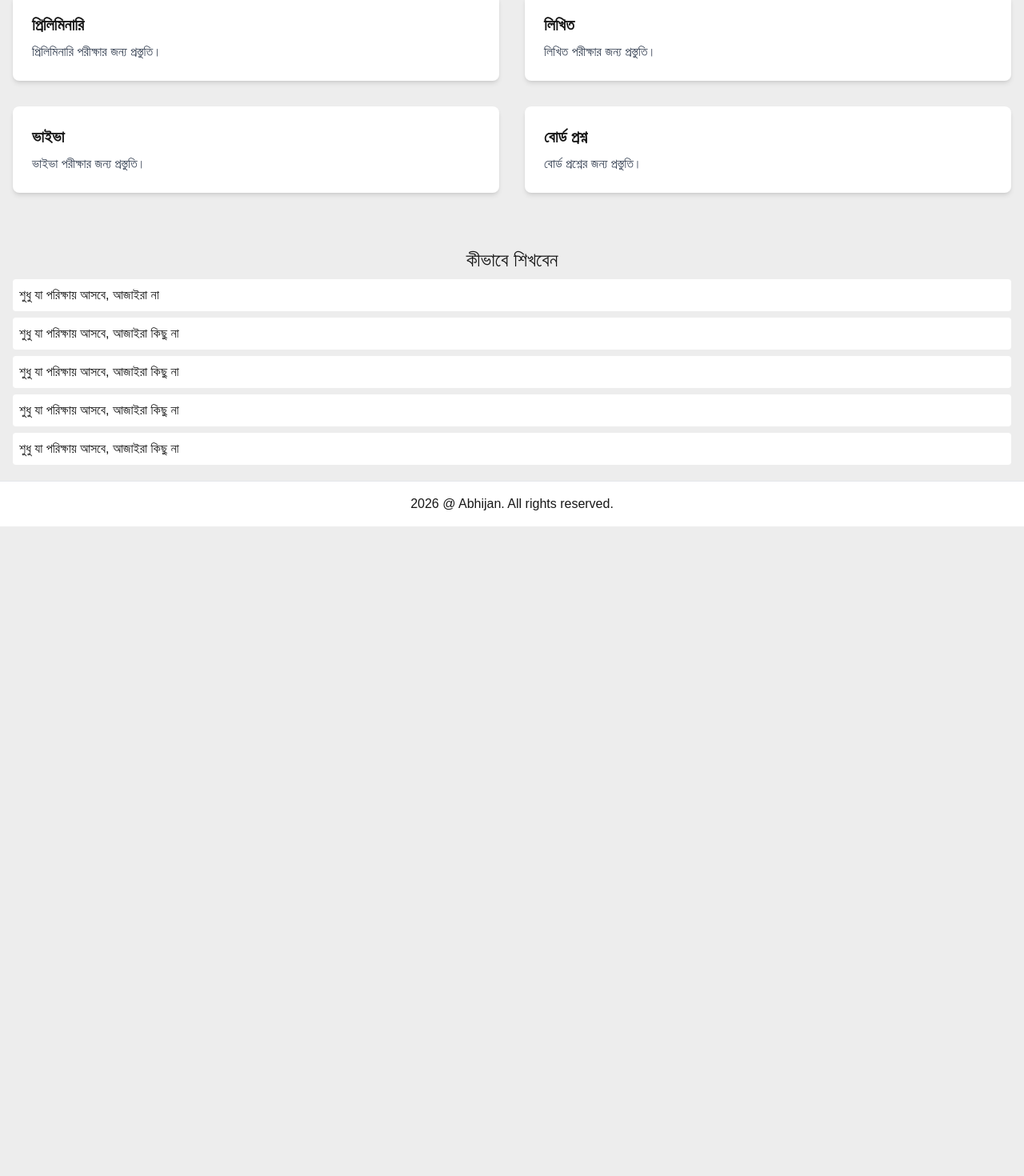
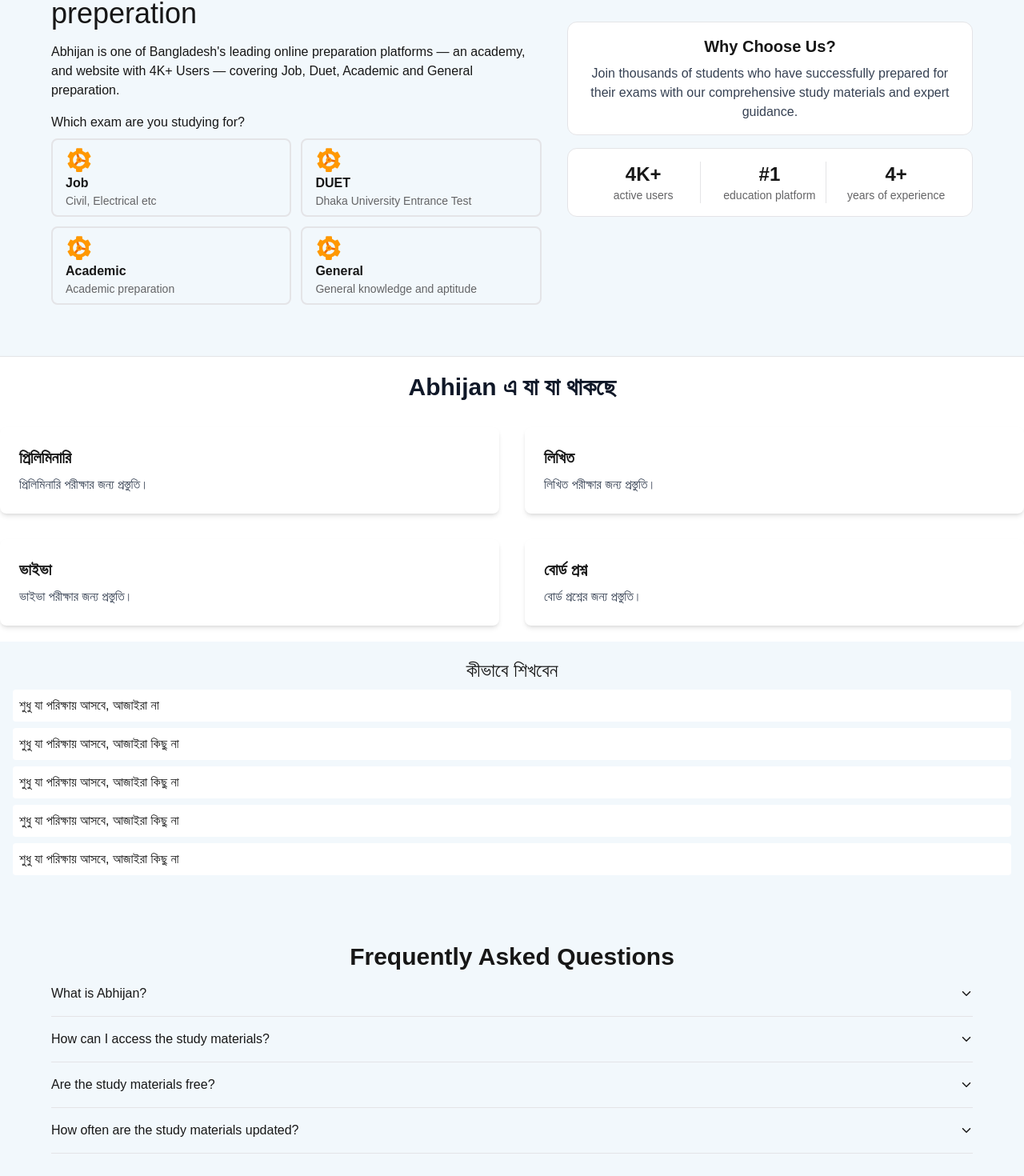
Before and after one commit to laxmancroy/abhijan, a Next.js app: page / in a window 1280 px wide. Shown: the part 203-1673 px from the top of the page at 80% size. Before the commit the page ends 861 px from the top, so only its background shows below. Built offline with nearby package versions, Linux system fonts and the light colour scheme.

Commit message:
modifying hero section and added faq section

```diff
--- a/app/globals.css
+++ b/app/globals.css
@@ -1,17 +1,62 @@
 @import "tailwindcss";
 
 :root {
-  --background: #ededed;
+  /* Light Theme */
+  --background: #f2f8fc;
   --foreground: #171717;
-  --popup: #ffffff;
-  --border: #e5e7eb;
+
+  --card: #ffffff;
+  --card-foreground: #09090b;
+
+  --popover: #ffffff;
+  --popover-foreground: #09090b;
+
+  --primary: #18181b;
+  --primary-foreground: #fafafa;
+
+  --secondary: #f4f4f5;
+  --secondary-foreground: #18181b;
+
+  --muted: #f4f4f5;
+  --muted-foreground: #646466;
+
+  --accent: #f4f5f5;
+  --accent-foreground: #18181b;
+
+  /* This is for any button in my website */
+  --button: #4F46E5;
+  --button-foreground: #FFFFFF;
+
+  --border: #e4e4e7;
 }
 
 @theme inline {
   --color-background: var(--background);
   --color-foreground: var(--foreground);
-  --color-popup: var(--popup);
+
+  --color-card: var(--card);
+  --color-card-foreground: var(--card-foreground);
+
+  --color-popover: var(--popover);
+  --color-popover-foreground: var(--popover-foreground);
+
+  --color-primary: var(--primary);
+  --color-primary-foreground: var(--primary-foreground);
+
+  --color-secondary: var(--secondary);
+  --color-secondary-foreground: var(--secondary-foreground);
+
+  --color-muted: var(--muted);
+  --color-muted-foreground: var(--muted-foreground);
+
+  --color-accent: var(--accent);
+  --color-accent-foreground: var(--accent-foreground);
+
+  --color-button: var(--button);
+  --color-button-foreground: var(--button-foreground);
+
   --color-border: var(--border);
+
   --font-sans: var(--font-geist-sans);
   --font-mono: var(--font-geist-mono);
 }
--- a/app/layout.tsx
+++ b/app/layout.tsx
@@ -26,7 +26,7 @@ export default function RootLayout({ children }: LayoutProps<"/">) {
       lang="en"
       className={`${geistSans.variable} ${geistMono.variable} h-full antialiased`}
     >
-      <body className="min-h-full flex flex-col">
+      <body>
         <Header />
         {children}
         <Footer />
--- a/app/page.tsx
+++ b/app/page.tsx
@@ -1,4 +1,5 @@
 import Hero from "@/components/layout/Hero";
+import Faq from "@/components/ui/Faq";
 import Features from "@/components/ui/Features";
 import How from "@/components/ui/How";
 
@@ -9,6 +10,7 @@ export default function Home() {
       <Hero />
       <Features />
       <How />
+      <Faq />
     </>
   );
 }
--- a/components/layout/Header.tsx
+++ b/components/layout/Header.tsx
@@ -16,7 +16,7 @@ const navMenu = [
 const Header = () => {
     const [isMobileMenuOpen, setIsMobileMenuOpen] = useState(false);
     return (
-        <header className="sticky top-0 z-50 h-14 w-full border-b border-border bg-popup text-foreground px-4 py-2 flex justify-between md:justify-around items-center">
+        <header className="sticky top-0 z-50 h-14 w-full border-b border-border bg-card text-card-foreground px-4 py-2 flex justify-between md:justify-around items-center">
             <Link href="/" className="block text-xl">Abhijan</Link>
 
             <div className="flex">
@@ -50,7 +50,7 @@ const Header = () => {
             {/* Mobile Navigation Menu Bar */}
             {
                 isMobileMenuOpen &&
-                <nav className="fixed right-0 top-14 bottom-0 z-40 flex w-1/2 flex-col overflow-y-auto border-l border-gray-200 bg-white shadow-lg md:hidden">
+                <nav className="fixed right-0 top-14 bottom-0 z-40 flex w-1/2 flex-col overflow-y-auto border-l border-gray-200 bg-card shadow-lg md:hidden">
                 {
                     navMenu.map((item) => (
                         <Link key={item.href} href={item.href} className="px-4 py-2 hover:text-blue-700 rounded">
--- a/components/layout/Hero.tsx
+++ b/components/layout/Hero.tsx
@@ -1,6 +1,81 @@
+import { FcEngineering } from "react-icons/fc";
+
+const categories = [
+    {
+        name: "Job",
+        icon: <FcEngineering size={34} />,
+        description: "Civil, Electrical etc"
+    },
+    {
+        name: "DUET",
+        icon: <FcEngineering size={34} />,
+        description: "Dhaka University Entrance Test"
+    },
+    {
+        name: "Academic",
+        icon: <FcEngineering size={34} />,
+        description: "Academic preparation"
+    },
+    {
+        name: "General",
+        icon: <FcEngineering size={34} />,
+        description: "General knowledge and aptitude"
+    }
+];
+
 const Hero = () => {
     return (
-        <div>Hero</div>
+        <div className="container mx-auto flex flex-col sm:flex-row items-center justify-around gap-8 px-4 py-8 md:px-16 md:py-16">
+            <div className="flex flex-col gap-4">
+                    <h2 className="text-4xl">Bangladesh's #1 platform for Job, DUET, Academic and General preperation</h2>
+                    <p>Abhijan is one of Bangladesh's leading online preparation platforms — an academy, and website with 4K+ Users — covering Job, Duet, Academic and General preparation.</p>
+
+                    {/* Category Selection */}
+                <div className="flex flex-col gap-2">
+                    <h3>Which exam are you studying for?</h3>
+                    <div className="grid grid-cols-2 items-stretch gap-3">
+                        {
+                            categories.map((category) => (
+                                <div key={category.name} className="border-2 border-border px-4 py-2 rounded-lg w-full h-full hover:border-gray-500 cursor-pointer">
+                            <FcEngineering  size={34}/>
+                            <div className="flex flex-col">
+                                <h5 className="font-semibold">{ category.name}</h5>
+                            <p className="text-sm text-muted-foreground">{ category.description }</p>
+                            </div>
+                        </div>
+                            )
+                        )
+                        }
+
+                    </div>
+                </div>
+            </div>
+            {/* This is the why choose us section */}
+            <div>
+                <div className="bg-card border border-border p-4 rounded-xl mb-4 text-center">
+                    <h3 className="text-xl font-semibold mb-2">Why Choose Us?</h3>
+                    <p className="text-gray-700">Join thousands of students who have successfully prepared for their exams with our comprehensive study materials and expert guidance.</p>
+                    </div>
+
+
+                    {/* Stats Section */}
+
+                <div className="bg-card flex rounded-xl px-6 py-4 gap-4 border border-border text-center grid grid-cols-3">
+                    <div className="border-r border-border">
+                        <h4 className="font-extrabold text-2xl">4K+</h4>
+                        <p className="text-sm text-muted-foreground">active users</p>
+                    </div>
+                    <div className="border-r border-border">
+                        <h4 className="font-extrabold text-2xl">#1</h4>
+                        <p className="text-sm text-muted-foreground">education platform</p>
+                    </div>
+                    <div className="">
+                        <h4 className="font-extrabold text-2xl">4+</h4>
+                        <p className="text-sm text-muted-foreground">years of experience</p>
+                    </div>
+                </div>
+            </div>
+        </div>
     )
 }
 
--- /dev/null
+++ b/components/ui/Faq.tsx
@@ -0,0 +1,43 @@
+import { IoIosArrowUp } from "react-icons/io";
+import { IoIosArrowDown } from "react-icons/io";
+
+const questions = [
+    {
+        question: "What is Abhijan?",
+        answer: "Abhijan is an online platform that provides comprehensive preparation materials for various exams, including Job, DUET, Academic, and General knowledge tests."
+    },
+    {
+        question: "How can I access the study materials?",
+        answer: "You can access the study materials by signing up for an account on our website. Once registered, you will have access to a wide range of resources."
+    },
+    {
+        question: "Are the study materials free?",
+        answer: "Yes, we offer a selection of free study materials. However, some premium content may require a subscription or one-time payment."
+    },
+    {
+        question: "How often are the study materials updated?",
+        answer: "We regularly update our study materials to ensure they are current and relevant. Please check back frequently for the latest content."
+    }
+];
+
+const Faq = () => {
+    return (
+        <div className="b">
+            <div className="container mx-auto px-4 py-8 md:p-16">
+                <h3 className="text-center text-3xl font-bold">Frequently Asked Questions</h3>
+                <div>
+                    {
+                        questions.map((q) => (
+                            <div key={q.question} className="border-b border-border py-4 hover:cursor-pointer">
+                                <h4 className="flex items-center justify-between">{ q.question } <IoIosArrowDown /></h4>
+                                <p className="pt-3 text-muted-foreground text-sm hidden">{ q.answer }</p>
+                            </div>
+                        ))
+                    }
+                </div>
+            </div>
+        </div>
+    )
+}
+
+export default Faq;
--- a/components/ui/Features.tsx
+++ b/components/ui/Features.tsx
@@ -1,6 +1,6 @@
 const Features = () => {
     return (
-        <div className="container mx-auto px-4 py-12">
+        <div className="bg-card border-t border-border py-5">
             <h2 className="text-3xl font-bold text-center text-gray-900">Abhijan এ যা যা থাকছে</h2>
             <div className="grid grid-cols-1 md:grid-cols-2 gap-8 mt-8">
                 <div className="bg-white rounded-lg shadow-md p-6">
```
